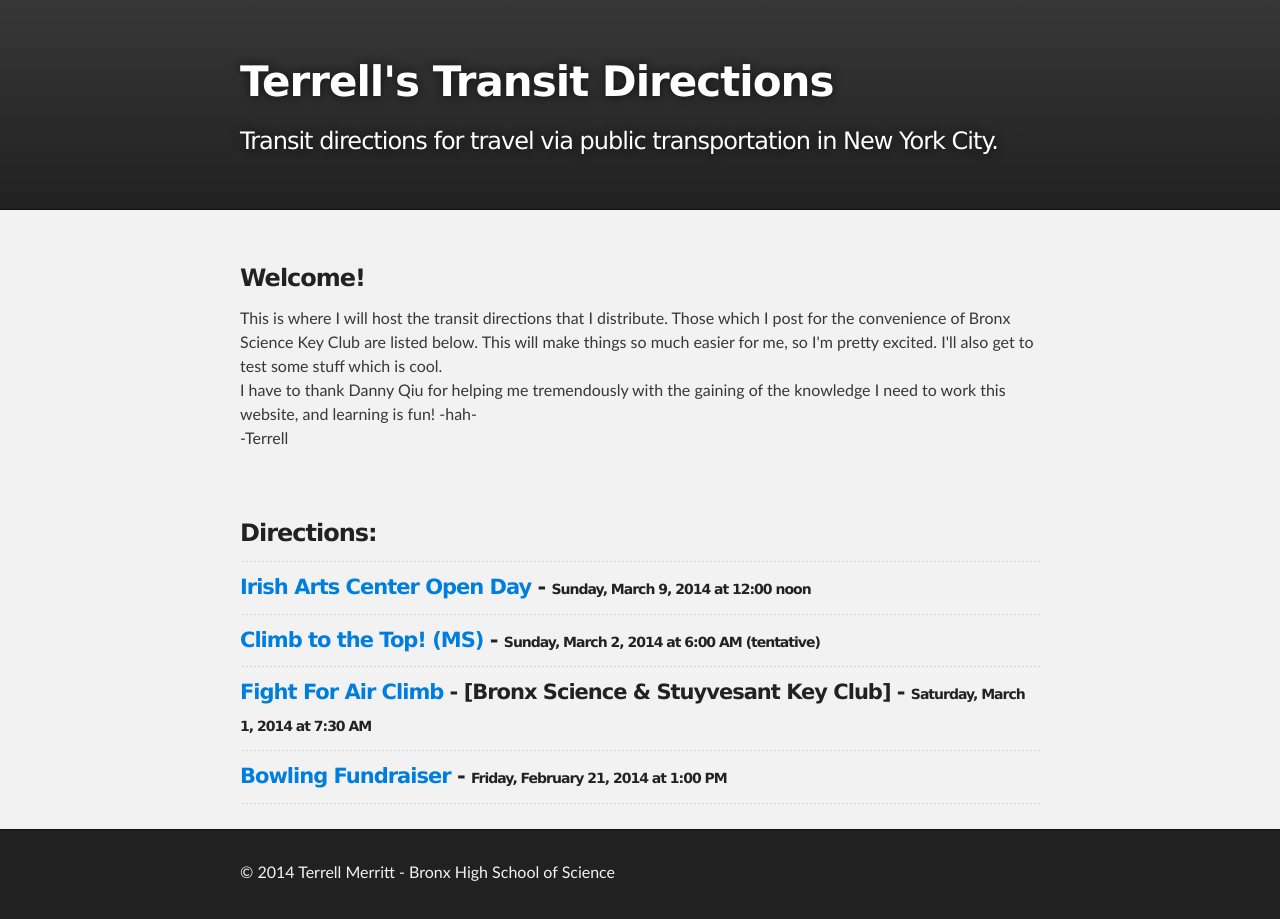
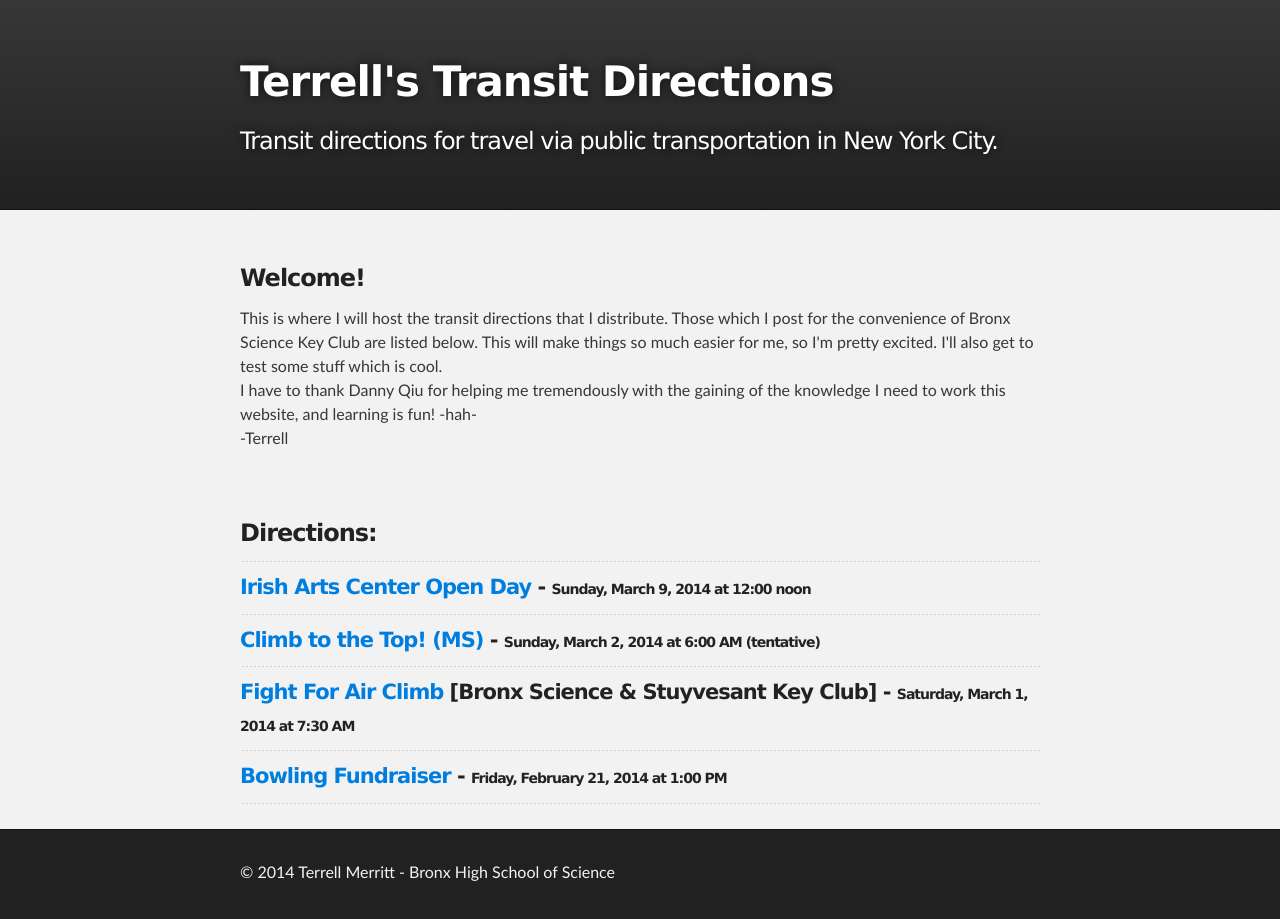
Before and after one commit to terrellthemtaguy/terrellthemtaguy.github.io, a Jekyll site: the page built from index.html, in a window 1280 px wide. Built offline with Jekyll 4.4.1, drawn with Linux system fonts in a browser that asks for light colours.

Commit message:
Update index.html

```diff
--- a/index.html
+++ b/index.html
@@ -25,7 +25,7 @@ published: true
    <h3>Directions:</h3>
    <hr align="LEFT">
   {% for direction in site.posts %}
-    <h4><a href="{{ direction.url }}">{{ direction.title }}</a> - {% if direction.entity %}[{{ direction.entity }}] - {% endif %} <span style="font-size: 14px;">{{ direction.time }}</span></h4>
+    <h4><a href="{{ direction.url }}">{{ direction.title }}</a> {% if direction.entity %}[{{ direction.entity }}] - {% else %}- {% endif %} <span style="font-size: 14px;">{{ direction.time }}</span></h4>
     <hr align="LEFT">
   {% endfor %}
   </section>
```
